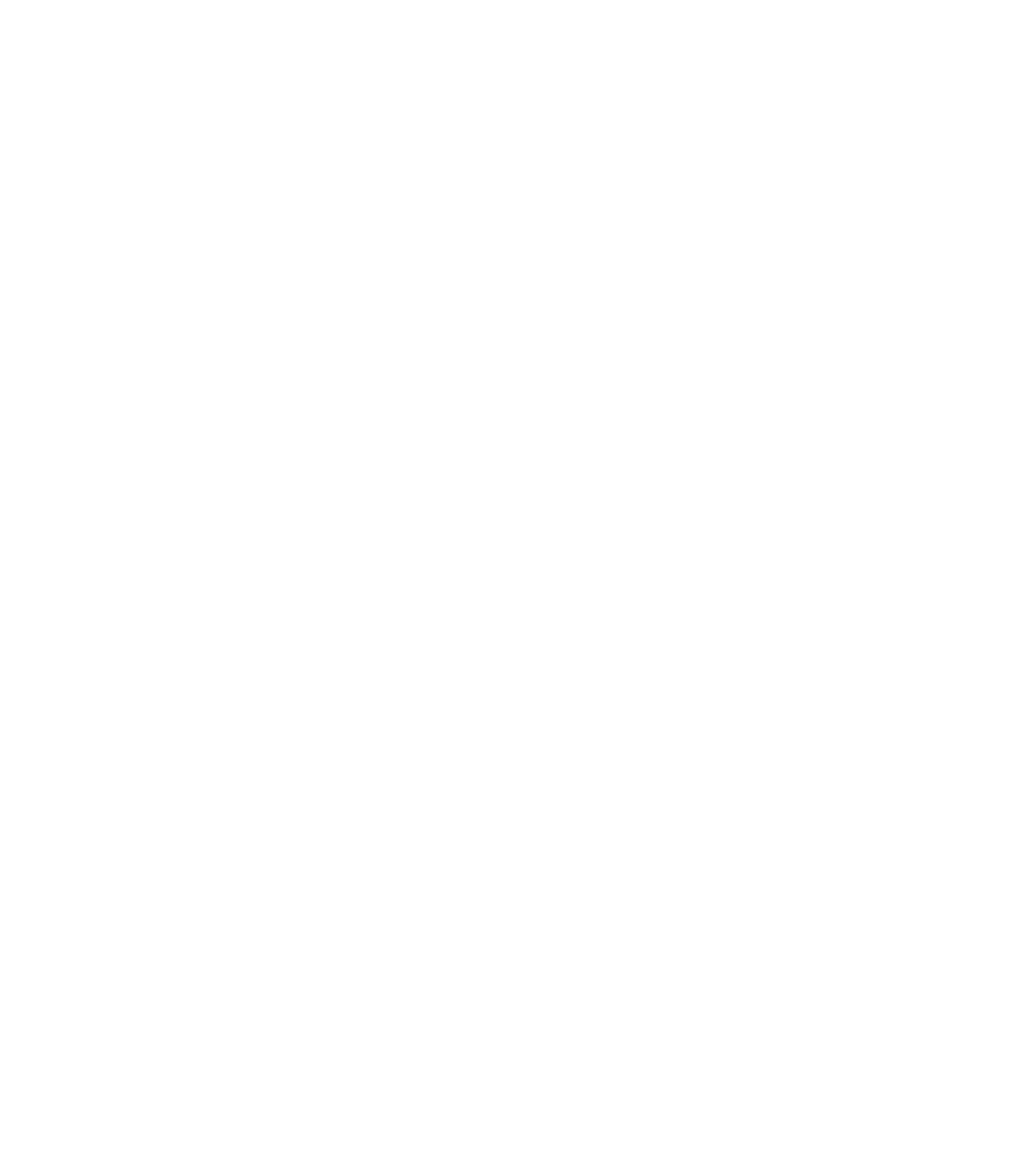
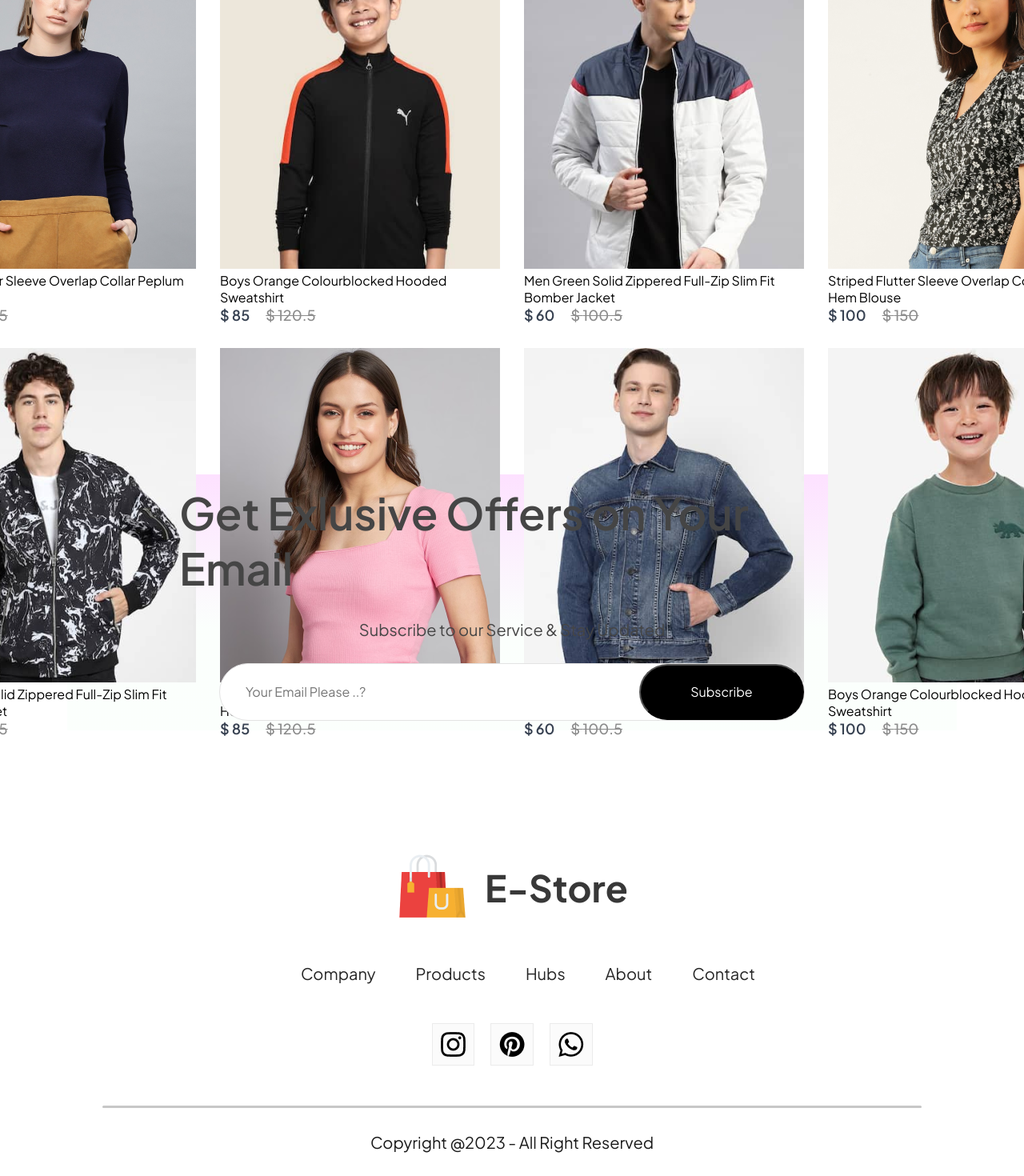
Before and after one commit to Ali1180-uni/E-Commerce-Project, a React (Vite) app in the folder Frontend/E-Commerce/: page / in a window 1280 px wide. Shown: the part 2514-3984 px from the top of the page at 80% size. Before the commit the page ends 2287 px from the top, so only its background shows below. Built offline with nearby package versions, Linux system fonts and the light colour scheme.

Commit message:
More Styling to Footer

```diff
--- /dev/null
+++ b/Frontend/E-Commerce/src/Components/Footer/footer.css
@@ -0,0 +1,54 @@
+.Footer{
+    display: flex;
+    flex-direction: column;
+    justify-content: center;
+    align-items: center;
+    gap: 50px;
+}
+.footer-logo{
+    display: flex;
+    align-items: center;
+    gap: 20px;
+}
+.footer-logo p{
+    color: #383838;
+    font-size: 46px;
+    font-weight: 700;
+}
+.footer-links{
+    display: flex;
+    list-style: none;
+    gap: 50px;
+    color: #252525;
+    font-size: 20px;
+}
+.footer-links li{
+    cursor: pointer;
+}
+.footer-socials-icon{
+    display: flex;
+    gap: 20px;
+}
+.footer-icon{
+    padding: 10px;
+    padding-bottom: 6px;
+    background: #fbfbfb;
+    border: 1px solid #ebebeb;
+}
+.footer-copyright{
+    display: flex;
+    flex-direction: column;
+    align-items: center;
+    gap: 30px;
+    width: 100%;
+    margin-bottom: 30px;
+    color: #1a1a1a;
+    font-size: 20px;
+}
+.footer-copyright hr{
+    width: 80%;
+    border: none;
+    border-radius: 10px;
+    height: 3px;
+    background: #c7c7c7;
+}
--- /dev/null
+++ b/Frontend/E-Commerce/src/Components/Footer/footer.jsx
@@ -0,0 +1,41 @@
+import React from "react";
+import "./footer.css";
+import Footer_logo from "../Assets/logo_big.png";
+import Whatsapp_logo from "../Assets/whatsapp_icon.png";
+import insta_logo from "../Assets/instagram_icon.png";
+import pin_logo from "../Assets/pintester_icon.png";
+
+function Footer() {
+  return (
+    <div className = "Footer" >
+        <div className="footer-logo">
+            <img src={Footer_logo} alt="logo" />
+            <p>E-Store</p>
+        </div>
+        <ul className="footer-links">
+            <li>Company</li>
+            <li>Products</li>
+            <li>Hubs</li>
+            <li>About</li>
+            <li>Contact</li>
+        </ul>
+        <div className="footer-socials-icon">
+            <div className="footer-icon">
+                <img src={insta_logo} alt="insta" />
+            </div>
+            <div className="footer-icon">
+                <img src={pin_logo} alt="pin" />
+            </div>
+            <div className="footer-icon">
+                <img src={Whatsapp_logo} alt="whatsapp" />
+            </div>
+        </div>
+        <div className="footer-copyright">
+            <hr />
+            <p>Copyright @2023 - All Right Reserved</p>
+        </div>
+</div>
+  )
+}
+
+export default Footer
--- /dev/null
+++ b/Frontend/E-Commerce/src/Components/NewsLetter/NewsLetter.css
@@ -0,0 +1,52 @@
+.NewsLetter{
+    width: 65%;
+    height: 40vh;
+    display: flex;
+    flex-direction: column;
+    align-items: center;
+    justify-content: center;
+    margin: auto;
+    padding: 0px 140px;
+    margin-bottom: 150px;
+    background: linear-gradient(180deg, #fde1ff 0%, #e1ffea22 60%);
+    gap: 30px;
+}
+
+.NewsLetter h1{
+    color: #454545;
+    font-size: 55px;
+    font-weight: 600;
+}
+
+.NewsLetter p{
+    color: #454545;
+    font-size: 20px;
+}
+.NewsLetter div{
+    display: flex;
+    align-items: center;
+    justify-content: center;
+    background-color: white;
+    width: 730px;
+    height: 70px;
+    border-radius: 80px;
+    border: 1px solid #e3e3e3;
+}
+.NewsLetter input{
+    width: 500px;
+    margin-left: 30px;
+    border: none;
+    outline: none;
+    color: #616161;
+    font-family: "Plus Jakarta Sans", sans-serif;
+    font-size: 16px;
+}
+.NewsLetter div button{
+    width: 210px;
+    height: 70px;
+    cursor: pointer;
+    border-radius: 80px;
+    background: black;
+    font-size: 16px;
+    color: white;
+}
--- /dev/null
+++ b/Frontend/E-Commerce/src/Components/NewsLetter/NewsLetter.jsx
@@ -0,0 +1,17 @@
+import React from "react";
+import "./NewsLetter.css";
+
+function NewsLetter() {
+  return (
+    <div className = "NewsLetter" >
+        <h1>Get Exlusive Offers on Your Email</h1>
+        <p>Subscribe to our Service & Stay Updated</p>
+        <div>
+            <input type="email" placeholder="Your Email Please ..?"/>
+            <button>Subscribe</button>
+        </div>
+    </div>
+  )
+}
+
+export default NewsLetter
--- /dev/null
+++ b/Frontend/E-Commerce/src/Components/newCollections/newCollection.css
@@ -0,0 +1,26 @@
+.NewCollections{
+    display: flex;
+    height: 90vh;
+    flex-direction: column;
+    align-items: center;
+    gap: 10px;
+    margin-bottom: 100px;
+}
+.NewCollections h1{
+    margin-top: 10px;
+    color: #171717;
+    font-size: 50px;
+    font-weight: 600px;
+}
+.NewCollections hr{
+    width: 200px;
+    height: 6px;
+    border-radius: 10px;
+    background: #252525;
+}
+.collections{
+    display: grid;
+    grid-template-columns: 1fr 1fr 1fr 1fr;
+    margin-top: 50px;
+    gap: 30px;
+}
--- /dev/null
+++ b/Frontend/E-Commerce/src/Components/newCollections/newCollections.jsx
@@ -0,0 +1,20 @@
+import React from "react";
+import "./NewCollection.css";
+import new_collection from "../Assets/new_collections";
+import Items from "../Items/items";
+
+function NewCollections() {
+  return (
+    <div className = "NewCollections" >
+        <h1>New Collections</h1>
+        <hr />
+        <div className="collections">
+            {new_collection.map((items,keyVar)=>{
+                return < Items key={keyVar} id={items.id} name={items.name} image={items.image} newPrice={items.new_price} oldPrice={items.old_price} />
+            })}
+        </div>
+    </div>
+  )
+}
+
+export default NewCollections;
--- a/Frontend/E-Commerce/src/Pages/shop.jsx
+++ b/Frontend/E-Commerce/src/Pages/shop.jsx
@@ -2,6 +2,9 @@ import React from "react";
 import Banner from '../Components/Banner/banner'
 import Types from "../Components/Types/types";
 import Offers from "../Components/Offers/offers";
+import NewCollections from "../Components/newCollections/newCollections";
+import NewsLetter from "../Components/NewsLetter/NewsLetter";
+import Footer from "../Components/Footer/footer";
 
 function Shop(){
     return (
@@ -9,6 +12,9 @@ function Shop(){
             <Banner />
             <Types />
             <Offers />
+            <NewCollections />
+            <NewsLetter />
+            <Footer />
         </div>
     )
 }
```
